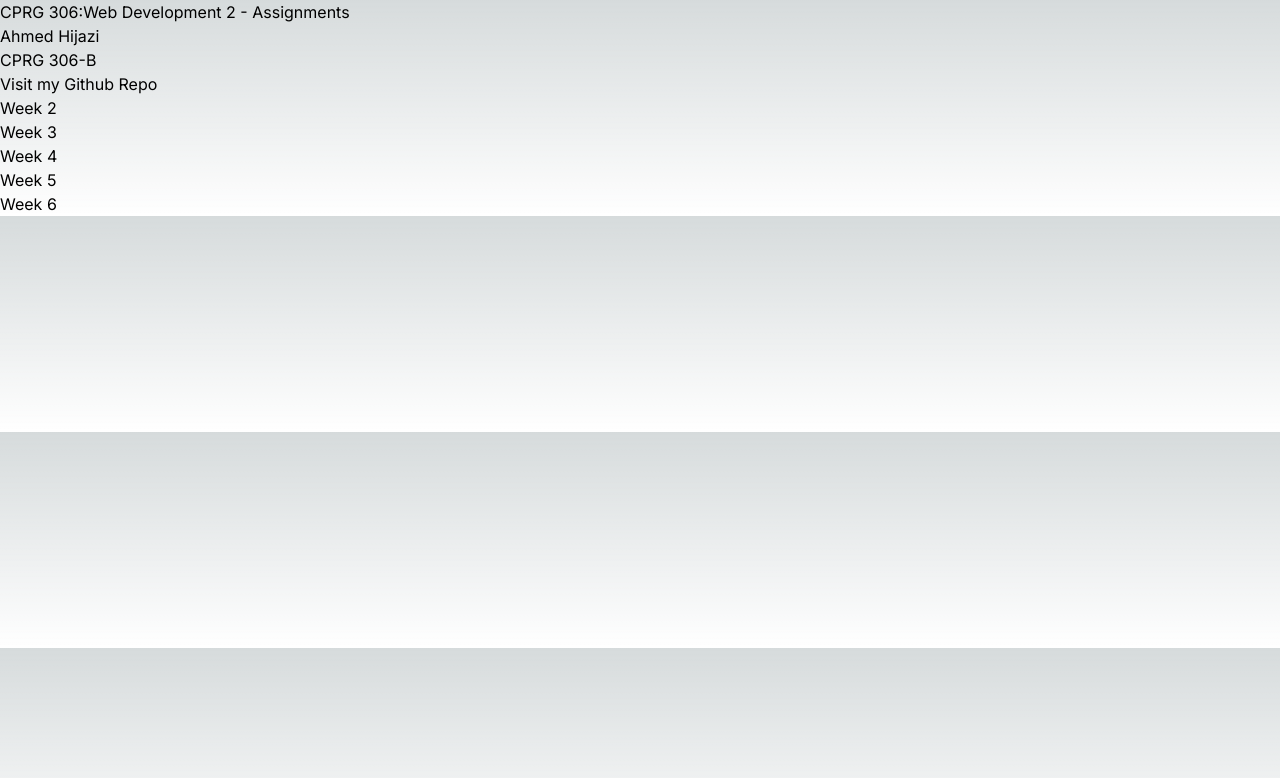
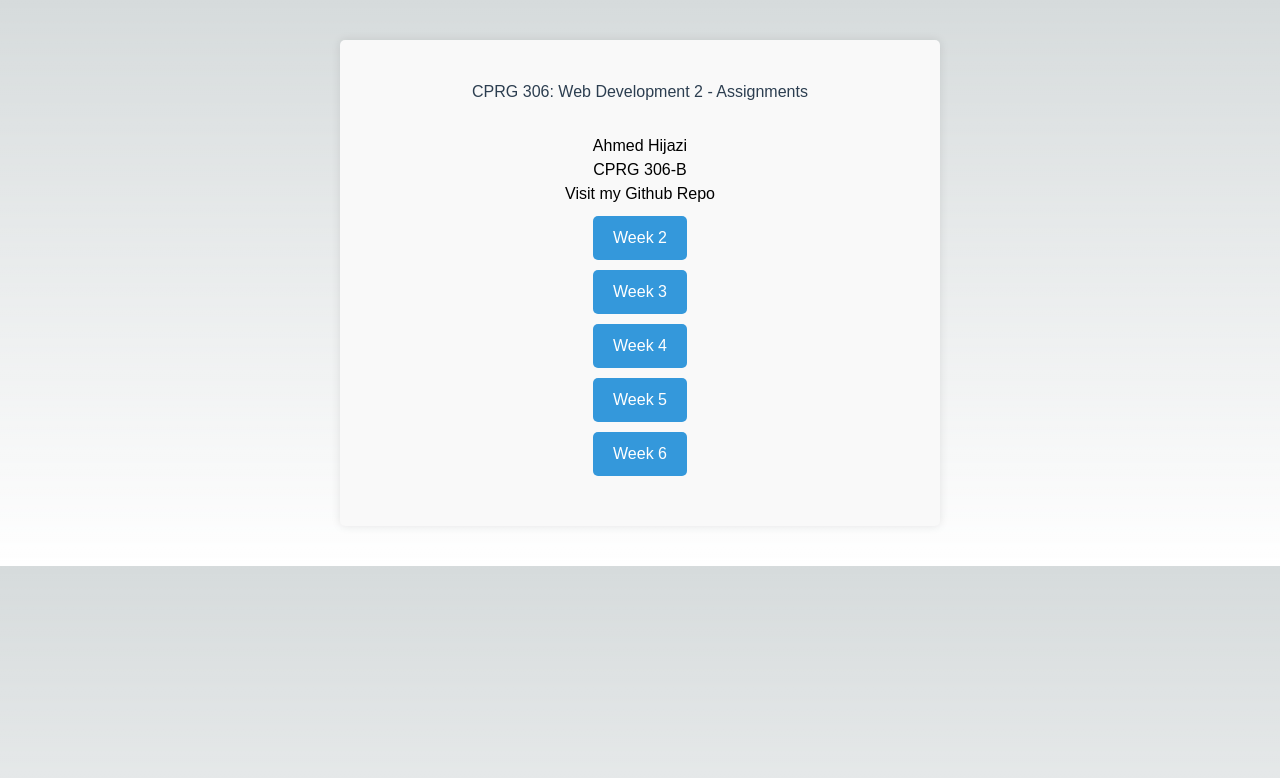
Before and after one commit to Ojifu/cprg306-assignments, a Next.js app: page / in a window 1280 px wide. Shown: the top 778 px of the page. Built offline with nearby package versions, Linux system fonts and the light colour scheme.

Commit message:
week 6
Added week 6 and added sample working code

```diff
--- a/app/page.js
+++ b/app/page.js
@@ -1,41 +1,66 @@
-import Image from 'next/image'
-import Link from 'next/link'
-import StudentInfo from './StudentInfo'
+import Image from 'next/image';
+import Link from 'next/link';
+import StudentInfo from './StudentInfo';
 
 export default function Home() {
   return (
-    <main>
-      <h1>CPRG 306:Web Development 2 - Assignments</h1>
-      <StudentInfo/>
-      <div>
-      <Link href="/week2">
+    <main style={styles.container}>
+      <h1 style={styles.header}>CPRG 306: Web Development 2 - Assignments</h1>
+      <StudentInfo />
+      <div style={styles.linkContainer}>
+        <Link href="/week2" style={styles.link}>
           Week 2
         </Link>
       </div>
-
-      <div>
-        <Link href="/week3">
+      <div style={styles.linkContainer}>
+        <Link href="/week3" style={styles.link}>
           Week 3
         </Link>
       </div>
-
-      <div>
-        <Link href="/week4">
+      <div style={styles.linkContainer}>
+        <Link href="/week4" style={styles.link}>
           Week 4
         </Link>
       </div>
-
-        <div>
-          <Link href="/week5">
+      <div style={styles.linkContainer}>
+        <Link href="/week5" style={styles.link}>
           Week 5
         </Link>
       </div>
-
-        <div>
-          <Link href="/week6">
+      <div style={styles.linkContainer}>
+        <Link href="/week6" style={styles.link}>
           Week 6
         </Link>
       </div>
     </main>
   );
 }
+
+const styles = {
+  container: {
+    fontFamily: 'Arial, sans-serif',
+    backgroundColor: '#f9f9f9',
+    padding: '40px',
+    borderRadius: '5px',
+    boxShadow: '0px 0px 10px rgba(0, 0, 0, 0.1)',
+    maxWidth: '600px',
+    margin: '40px auto',
+    textAlign: 'center'
+  },
+  header: {
+    color: '#2c3e50',
+    marginBottom: '30px'
+  },
+  linkContainer: {
+    margin: '10px 0'
+  },
+  link: {
+    display: 'inline-block',
+    backgroundColor: '#3498db',
+    color: 'white',
+    padding: '10px 20px',
+    borderRadius: '5px',
+    textDecoration: 'none',
+    transition: 'background-color 0.3s'
+  }
+};
--- a/app/week4/new-item.js
+++ b/app/week4/new-item.js
@@ -1,27 +1,27 @@
 "use client";
+import { useState } from "react";
+import Link from 'next/link';
 
-import { useState } from "react";
-
-    const NewItem = (){
+const NewItem = () => {
     const [name, setName] = useState("");
     const [quantity, setQuantity] = useState("");
     const [category, setCategory] = useState("");
-    const [itemCreated, setItemCreated] = useState(false);
 
-    const handleSubmit=(event) => {
+    const handleSubmit = (event) => {
         event.preventDefault();
-        const item = {name, quantity, category};
+        const item = { name, quantity, category };
         console.log(item);
-        alert('Item: ${name} ${quantity} ${category} created!');
+        alert(`Item: ${name} ${quantity} ${category} created!`);
         setName("");
         setQuantity(1);
         setCategory("produce");
     };
 
     return (
+        <div>
             <form onSubmit={handleSubmit}>
                 <div>
-                <label htmlFor="name">Name</label>
+                    <label htmlFor="name">Name:</label>
                     <input id="name" type="text" value={name} onChange={(event) => setName(event.target.value)} />
                 </div>
                 <div>
@@ -36,7 +36,6 @@ import { useState } from "react";
                         required
                     />
                 </div>
-
                 <div>
                     <label htmlFor="category">Category:</label>
                     <select id="category" value={category} onChange={(event) => setCategory(event.target.value)}>
@@ -44,7 +43,6 @@ import { useState } from "react";
                         <option value="dairy">Dairy</option>
                         <option value="meat">Meat</option>
                         <option value="frozen">Frozen</option>
-                            <option value="dairy">Dairy</option>
                         <option value="canned">Canned</option>
                         <option value="dry">Dry</option>
                         <option value="beverages">Beverages</option>
@@ -55,9 +53,13 @@ import { useState } from "react";
                 </div>
                 <button type="submit">Add Item</button>
             </form>
+
+            {/* Home button */}
+            <div style={{ marginTop: '20px' }}>
+                <Link href="/">Home</Link>
+            </div>
+        </div>
     );
-
 };
 
-
 export default NewItem;
--- a/app/week4/page.js
+++ b/app/week4/page.js
@@ -1,13 +1,30 @@
 import React from 'react';
 import NewItem from './new-item';
 
-const week4 = () => {
+const Page = () => {
     return (
-        <div>
-            <h1>Add New Item</h1>
+        <div style={styles.container}>
+            <h1 style={styles.header}>Add New Item</h1>
             <NewItem />
         </div>
     );
 };
 
+const styles = {
+    container: {
+        fontFamily: 'Arial, sans-serif',
+        backgroundColor: '#f4f4f4',
+        padding: '20px',
+        borderRadius: '5px',
+        boxShadow: '0px 0px 10px rgba(0, 0, 0, 0.1)',
+        maxWidth: '500px',
+        margin: '40px auto'
+    },
+    header: {
+        borderBottom: '2px solid #333',
+        paddingBottom: '10px',
+        marginBottom: '20px'
+    }
+};
+
 export default Page;
--- /dev/null
+++ b/app/week6/item-list.js
@@ -0,0 +1,119 @@
+"use client";
+
+import React, { useState } from "react";
+import Item from "./item.js";
+import Link from 'next/link';
+
+const ItemList = ({items}) => {
+  const [sortBy, setSortBy] = useState("name");
+
+
+  const buttonStyle ={
+    marginRight: '10px'
+  }
+  const itemsData = [
+    {
+      "id": "1h2GJKH12gkHG31h1H",
+      "name": "milk, 4 L 🥛",
+      "quantity": 1,
+      "category": "dairy"
+    },
+    {
+      "id": "2KJH3k2j3H1k2J3K1H",
+      "name": "bread 🍞",
+      "quantity": 2,
+      "category": "bakery"
+    },
+    {
+      "id": "3h2KJH3k2j3H1k2J3",
+      "name": "eggs, dozen 🥚",
+      "quantity": 2,
+      "category": "dairy"
+    },
+    {
+      "id": "4k2J3K1H2GJKH12gk",
+      "name": "bananas 🍌",
+      "quantity": 6,
+      "category": "produce"
+    },
+    {
+      "id": "5H1h1H2KJH3k2j3H",
+      "name": "broccoli 🥦",
+      "quantity": 3,
+      "category": "produce"
+    },
+    {
+      "id": "6H1k2J3K1H2GJKH1",
+      "name": "chicken breasts, 1 kg 🍗",
+      "quantity": 1,
+      "category": "meat"
+    },
+    {
+      "id": "7gkHG31h1H2KJH3k",
+      "name": "pasta sauce 🍝",
+      "quantity": 3,
+      "category": "canned goods"
+    },
+    {
+      "id": "8j3H1k2J3K1H2GJK",
+      "name": "spaghetti, 454 g 🍝",
+      "quantity": 2,
+      "category": "dry goods"
+    },
+    {
+      "id": "9H12gkHG31h1H2KJ",
+      "name": "toilet paper, 12 pack 🧻",
+      "quantity": 1,
+      "category": "household"
+    },
+    {
+      "id": "10H3k2j3H1k2J3K1",
+      "name": "paper towels, 6 pack",
+      "quantity": 1,
+      "category": "household"
+    },
+    {
+      "id": "11k2J3K1H2GJKH12",
+      "name": "dish soap 🍽️",
+      "quantity": 1,
+      "category": "household"
+    },
+    {
+      "id": "12GJKH12gkHG31h1",
+      "name": "hand soap 🧼",
+      "quantity": 4,
+      "category": "household"
+    }
+  ];
+
+  let sortedItems = [...itemsData];
+  if (sortBy === "name") {
+    sortedItems.sort((a, b) => a.name.localeCompare(b.name));
+  } else if (sortBy === "category") {
+    sortedItems.sort((a, b) => a.category.localeCompare(b.category));
+  }
+
+  return (
+    <div>
+      <button
+        onClick={() => setSortBy("name")}
+        style={{
+          backgroundColor: sortBy === "name" ? 'lightblue' : 'white',
+          ...buttonStyle
+        }}
+      >
+        Sort by Name
+      </button>
+      <button
+        onClick={() => setSortBy("category")}
+        style={{ backgroundColor: sortBy === "category" ? 'lightblue' : 'white' }}
+      >
+        Sort by Category
+      </button>
+      {sortedItems.map(item => (
+        <Item key={item.id} {...item} />
+      ))}
+    </div>
+  );
+}
+export default ItemList;
--- /dev/null
+++ b/app/week6/page.js
@@ -0,0 +1,23 @@
+"use client";
+
+import React, {useState} from "react";
+import Link from 'next/link';
+import ItemList from './item-list.js';
+import itemsData from './items.json';
+
+const Page = () => {
+    const [items, setItems] = useState(itemsData);
+
+    const handleAddItem = (newItem) => {
+        setItems(prevItems => [...prevItems, newItem]);
+    };
+
+    return (
+        <main className="flex flex-col items-center justify-center min-h-screen py-2">
+        <h3 className="flex flex-col items-center justify-center flex-1 px-20 text-center"><b>Shopping List</b></h3>
+            <ItemList/>
+            <Link href="/" className="flex flex-col items-center justify-center flex-1 px-20 text-center">Home</Link>
+        </main>
+    );
+}
+export default Page;
```
Also changed, not shown: app/week6/item.js (added), app/week6/new-item.js (added). Lines whose indentation alone changed are shown as unchanged.
